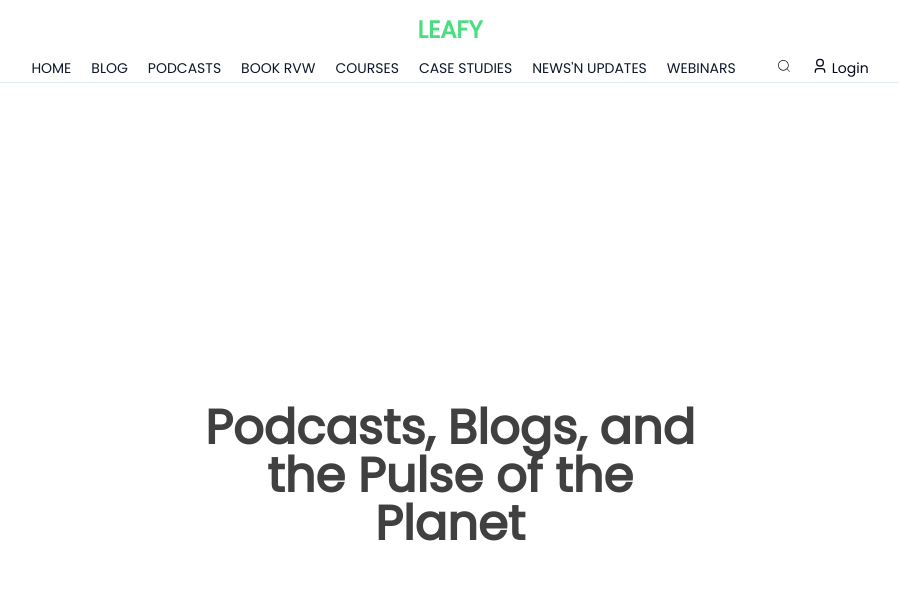
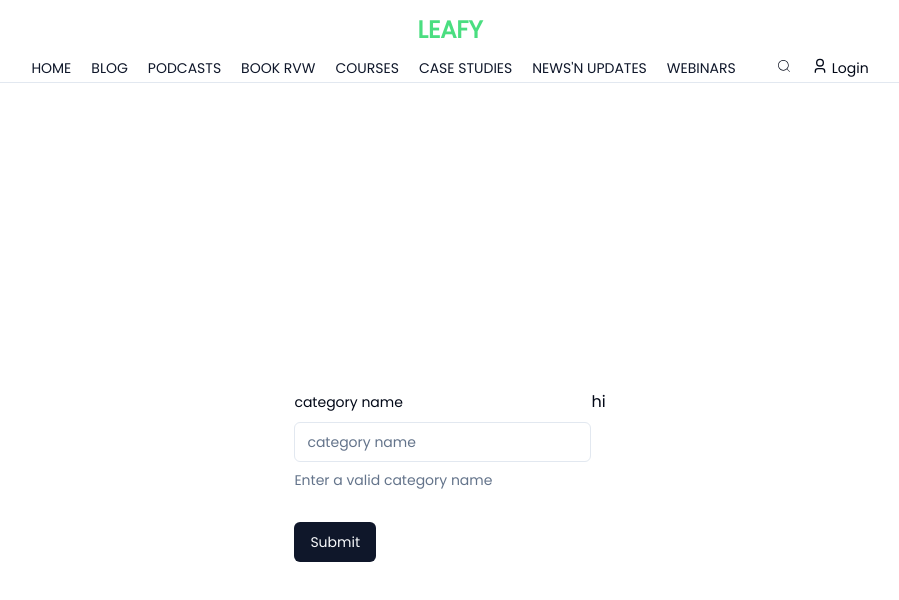
Before and after one commit to im-Kazmi/leafy, a Next.js app: page / in a window 1280 px wide. Shown: the top 600 px of the page, without its empty margins (190-1089 px from the left). Built offline with nearby package versions, Linux system fonts and the light colour scheme; no server answers.

Commit message:
refactoring

```diff
--- /dev/null
+++ b/app/(dashboard)/layout.tsx
@@ -0,0 +1,12 @@
+import React from "react";
+
+const DashboardLayout = ({ children }: { children: React.ReactNode }) => {
+  return (
+    <div>
+      layout
+      <div>{children}</div>
+    </div>
+  );
+};
+
+export default DashboardLayout;
--- a/app/(root)/page.tsx
+++ b/app/(root)/page.tsx
@@ -1,13 +1,64 @@
 "use client";
 
+import { useForm } from "react-hook-form";
+import {
+  Form,
+  FormControl,
+  FormDescription,
+  FormField,
+  FormItem,
+  FormLabel,
+  FormMessage,
+} from "@/components/ui/form";
+
+import z from "zod";
+import { zodResolver } from "@hookform/resolvers/zod";
+import { createCategory } from "@/lib/actions/category.action";
+import { Input } from "@/components/ui/input";
+import { Button } from "@/components/ui/button";
+
+const categorySchema = z.object({
+  name: z.string().min(2).max(50),
+});
 export default function Home() {
+  const form = useForm<z.infer<typeof categorySchema>>({
+    resolver: zodResolver(categorySchema),
+    defaultValues: {
+      name: "",
+    },
+  });
+
+  const onSubmit = async (values: z.infer<typeof categorySchema>) => {
+    try {
+      await createCategory({
+        name: values.name,
+      });
+    } catch (error) {
+      console.log(error);
+    }
+  };
   return (
     <main className=" w-full flex justify-center m-auto  ">
-      <div>
-        <h1 className=" text-5xl font-extrabold  my-auto text-neutral-700 max-w-[500px] text-center ">
-          Podcasts, Blogs, and the Pulse of the Planet
-        </h1>
-      </div>
+      <Form {...form}>
+        <form onSubmit={form.handleSubmit(onSubmit)} className="space-y-8">
+          <FormField
+            control={form.control}
+            name="name"
+            render={({ field }) => (
+              <FormItem>
+                <FormLabel>category name</FormLabel>
+                <FormControl>
+                  <Input placeholder="category name" {...field} />
+                </FormControl>
+                <FormDescription>Enter a valid category name</FormDescription>
+                <FormMessage />
+              </FormItem>
+            )}
+          />
+          <Button type="submit">Submit</Button>
+        </form>
+      </Form>
+      hi
     </main>
   );
 }
--- /dev/null
+++ b/lib/actions/category.action.ts
@@ -0,0 +1,15 @@
+"use server";
+import Category from "@/models/category.model";
+import connectToDatabase from "@/utils/connectDb";
+
+export async function createCategory(params: any) {
+  try {
+    await connectToDatabase();
+    const { name } = params;
+    await Category.create({
+      name,
+    });
+  } catch (error) {
+    console.log(error);
+  }
+}
--- a/utils/connectDb.ts
+++ b/utils/connectDb.ts
@@ -1,6 +1,6 @@
 import mongoose from "mongoose";
 
-export async function connectToDatabase() {
+async function connectToDatabase() {
   try {
     const isConnected = mongoose.connection.readyState === 1;
 
@@ -15,3 +15,5 @@
     console.log(error);
   }
 }
+
+export default connectToDatabase;
```
Also changed, not shown: lib/actions/post.action.ts (+21 -0 lines).
